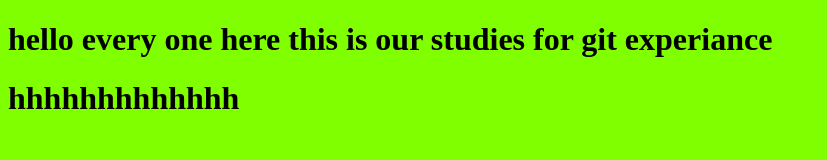
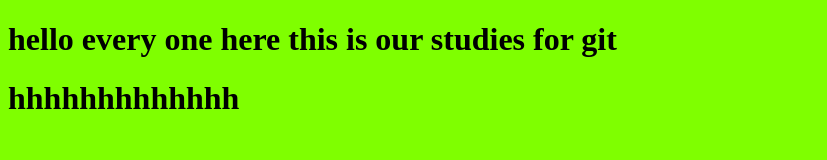
Before and after one commit to sajidammar/Excise, a plain HTML site: page index.html in a window 1280 px wide. Shown: the whole page, without its empty margins (0-827 px from the left). Drawn offline with Linux system fonts and the light colour scheme.

Commit message:
we editting the text

```diff
--- a/index.html
+++ b/index.html
@@ -6,7 +6,7 @@
 
     <link rel="stylesheet" href="style.css">
     <title>The First Page</title>
-    <h1>hello every one here this is our studies for git experiance</h1>
+    <h1>hello every one here this is our studies for git </h1>
     <h1>hhhhhhhhhhhhh</h1>
 </head>
 <body>
```
